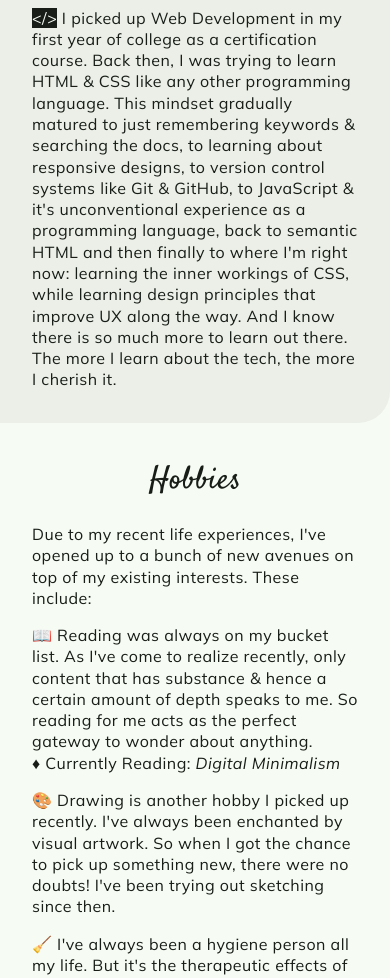
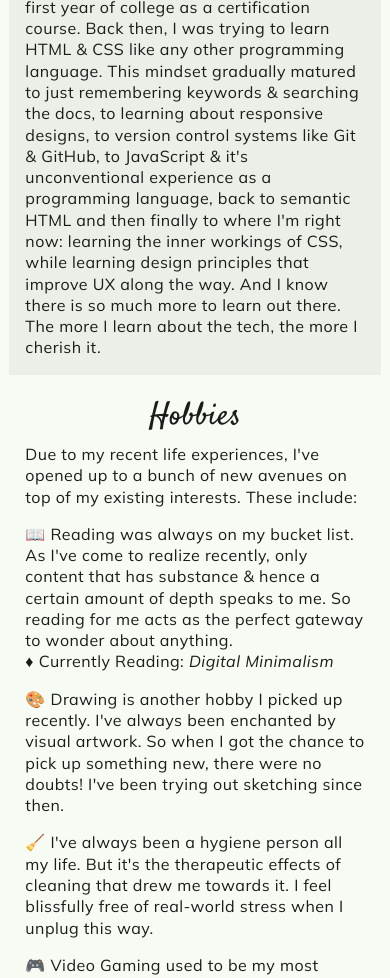
Before and after one commit to ShiviPro/my-portfolio-latest, a plain HTML site: page index.html in a window 390 px wide. Shown: the part 1022-2000 px from the top of the page. Drawn offline with Linux system fonts and the light colour scheme.

Commit message:
fix: import fixes from component-library

```diff
--- a/index.html
+++ b/index.html
@@ -45,7 +45,7 @@
 
     <section class="section section--off-white container-center">
       <h2 class="section__heading headline-large">About Me</h2>
-      <ul class="body-text list-non-bulleted about-section-content">
+      <ul class="body-text section__content list-non-bulleted about-section-content">
         <li class="about-section-content__list-item">
           🏠 I was born & raised in Uttar Pradesh, India.
         </li>
@@ -72,30 +72,30 @@
 
     <section class="section container-center">
       <h2 class="section__heading headline-large">Hobbies</h2>
-      <p class="body-text">
+      <p class="body-text section__content">
         Due to my recent life experiences, I've opened up to a bunch of new
         avenues on top of my existing interests. These include:
       </p>
-      <ul class="body-text list-non-bulleted hobbies-section-content">
-        <li class="hobbies-section-content__list-item">
+      <ul class="body-text list-non-bulleted hobbies-section-content-list">
+        <li class="hobbies-section-content-list__item">
           📖 Reading was always on my bucket list. As I've come to realize
           recently, only content that has substance & hence a certain amount of
           depth speaks to me. So reading for me acts as the perfect gateway to
           wonder about anything.<br />♦ Currently Reading:
           <cite>Digital Minimalism</cite>
         </li>
-        <li class="hobbies-section-content__list-item">
+        <li class="hobbies-section-content-list__item">
           🎨 Drawing is another hobby I picked up recently. I've always been
           enchanted by visual artwork. So when I got the chance to pick up
           something new, there were no doubts! I've been trying out sketching
           since then.
         </li>
-        <li class="hobbies-section-content__list-item">
+        <li class="hobbies-section-content-list__item">
           🧹 I've always been a hygiene person all my life. But it's the
           therapeutic effects of cleaning that drew me towards it. I feel
           blissfully free of real-world stress when I unplug this way.
         </li>
-        <li class="hobbies-section-content__list-item">
+        <li class="hobbies-section-content-list__item">
           🎮 Video Gaming used to be my most beloved hobby until recently. This
           was the same time when I realized that I wasn't drawn towards casual
           games as I once used to be. My preference had shifted towards titles
@@ -104,7 +104,7 @@
           depth books offer.
           <br />♦ Currently Playing: <cite>Persona 5</cite>
         </li>
-        <li class="hobbies-section-content__list-item">
+        <li class="hobbies-section-content-list__item">
           🎞️ I used to consume a fair bit of video content in the past. And
           though I still do sometimes, it's only when the content reflects my
           values.<br />♦ Favourite Movie Of all-time: <cite>3 Idiots</cite
--- a/styles.css
+++ b/styles.css
@@ -244,13 +244,33 @@ body {
 
 .section__heading {
   margin-top: 0;
-  margin-bottom: 1rem;
+  margin-bottom: 0.5rem;
   text-align: center;
+}
+
+.section__content {
+  margin: 0;
 }
 
 .section--off-white {
   background-color: var(--surface-container-color);
   border-radius: 2rem 0 2rem 0;
+}
+
+/* Responsive Section */
+
+@media(max-width: 550px) {
+  .section {
+    padding: 1rem;
+  }
+
+  .section__heading {
+    margin-bottom: 0;
+  }
+
+  .section--off-white {
+    border-radius: 0;
+  }
 }
 
 /* Footer */
@@ -302,7 +322,6 @@ body {
 
 .about-section-content {
   padding-inline-start: 0;
-  margin-block-end: 0;
 }
 
 .about-section-content__list-item {
@@ -320,16 +339,16 @@ body {
 
 /* Hobbies */
 
-.hobbies-section-content {
+.hobbies-section-content-list {
   padding-inline-start: 0;
   margin-block-end: 0;
 }
 
-.hobbies-section-content__list-item {
+.hobbies-section-content-list__item {
   margin-bottom: 1rem;
 }
 
-.hobbies-section-content__list-item:last-of-type {
+.hobbies-section-content-list__item:last-of-type {
   margin-bottom: 0;
 }
 
```
